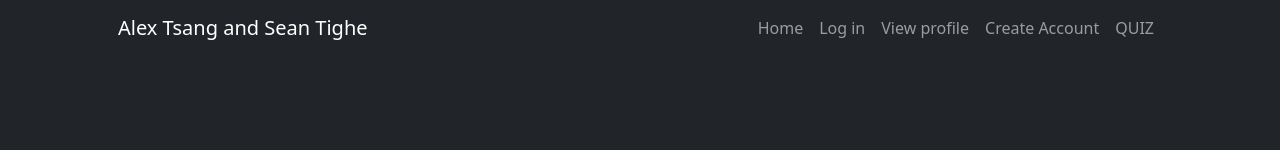
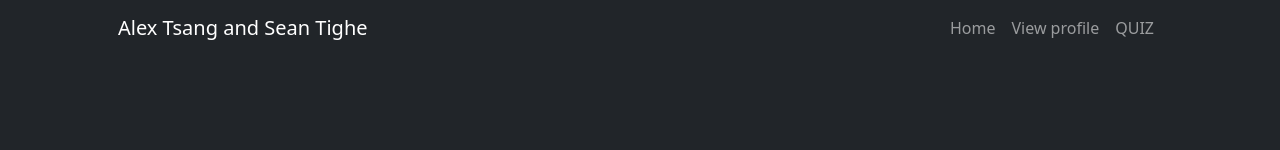
Before and after one commit to Entroshock/One-Piece-Quiz-Website, a website: page Frontend/index.html in a window 1280 px wide. Shown: the top 150 px of the page. Drawn offline with nearby package versions, Linux system fonts and the light colour scheme.

Commit message:
removed link to login from home page

```diff
--- a/Frontend/index.html
+++ b/Frontend/index.html
@@ -23,9 +23,7 @@
                     <div class="collapse navbar-collapse" id="navbarSupportedContent">
                         <ul class="navbar-nav ms-auto mb-2 mb-lg-0">
                             <li class="nav-item"><a class="nav-link" href="index.html">Home</a></li>
-                            <li class="nav-item"><a class="nav-link" href="login.html">Log in</a></li>
                             <li class="nav-item"><a class="nav-link" href="profile.html">View profile</a></li>
-                            <li class="nav-item"><a class="nav-link" href="createAccount.html">Create Account</a></li>
                             <li class="nav-item"><a class="nav-link" href="quiz.html">QUIZ</a></li>
                         </ul>
                     </div>
```
